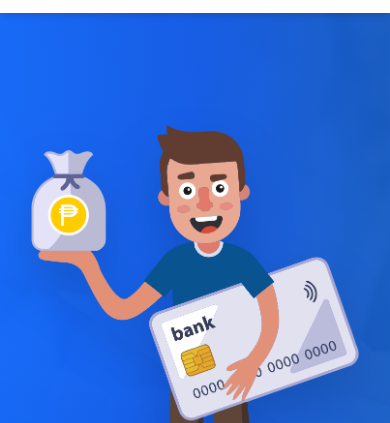
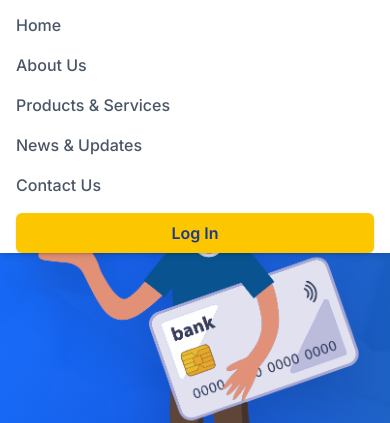
Before and after one commit to KenayT/-TailwindCSS-Rural-Bank-of-Paete-Inc., a website: page index.html in a window 390 px wide. Both pictures are taken after a click on the button 358 px from the left and 40 px from the top of the page. Shown: the part 67-490 px from the top of the page. Drawn offline with Linux system fonts and the light colour scheme.

Commit message:
fixed and updated the mobile res, footer and img
Updated theme toggle button and mobile menu button for improved functionality and styling. Enhanced footer layout and added mobile menu visibility toggle.

```diff
--- a/index.html
+++ b/index.html
@@ -50,33 +50,38 @@
 
         <!-- Right Side: Dark Mode Toggle, Search, Login, Mobile Menu -->
         <div class="flex items-center space-x-3 sm:space-x-4">
-
-          <!-- Light/Dark Mode Switch -->
   <button id="theme-toggle" type="button" class="text-gray-500 dark:text-gray-400 hover:bg-gray-100 dark:hover:bg-gray-700 focus:outline-none focus:ring-2 focus:ring-blue-500 dark:focus:ring-yellow-400 rounded-lg text-sm p-2.5 transition-colors duration-300">
-            <!-- Dark Mode Icon (Moon) -->
     <svg id="theme-toggle-dark-icon" class="hidden w-5 h-5 sm:w-6 sm:h-6" fill="currentColor" viewBox="0 0 20 20"><path d="M17.293 13.293A8 8 0 016.707 2.707a8.001 8.001 0 1010.586 10.586z"></path></svg>
-            <!-- Light Mode Icon (Sun) -->
     <svg id="theme-toggle-light-icon" class="hidden w-5 h-5 sm:w-6 sm:h-6" fill="currentColor" viewBox="0 0 20 20"><path d="M10 2a1 1 0 011 1v1a1 1 0 11-2 0V3a1 1 0 011-1zm4 8a4 4 0 11-8 0 4 4 0 018 0zm-.464 4.95l.707.707a1 1 0 001.414-1.414l-.707-.707a1 1 0 00-1.414 1.414zm2.12-10.607a1 1 0 010 1.414l-.706.707a1 1 0 11-1.414-1.414l.707-.707a1 1 0 011.414 0zM17 11a1 1 0 100-2h-1a1 1 0 100 2h1zm-7 4a1 1 0 011 1v1a1 1 0 11-2 0v-1a1 1 0 011-1zM5.05 6.464A1 1 0 106.465 5.05l-.708-.707a1 1 0 00-1.414 1.414l.707.707zm1.414 8.486l-.707.707a1 1 0 01-1.414-1.414l.707-.707a1 1 0 011.414 1.414zM4 11a1 1 0 100-2H3a1 1 0 000 2h1z" fill-rule="evenodd" clip-rule="evenodd"></path></svg>
   </button>
 
-          <!-- Search Icon -->
   <button class="hidden md:block text-gray-500 dark:text-gray-400 hover:text-blue-600 dark:hover:text-yellow-400 transition-colors duration-300">
     <svg xmlns="http://www.w3.org/2000/svg" class="h-6 w-6" fill="none" viewBox="0 0 24 24" stroke="currentColor"><path stroke-linecap="round" stroke-linejoin="round" stroke-width="2" d="M21 21l-6-6m2-5a7 7 0 11-14 0 7 7 0 0114 0z" /></svg>
   </button>
 
-          <!-- Login Button -->
   <a href="#" class="hidden md:block bg-yellow-400 hover:bg-yellow-500 text-blue-900 font-semibold py-2 px-5 rounded-md shadow-sm transition-all duration-300 transform hover:-translate-y-1">
     Log In
   </a>
 
-          <!-- Mobile Menu Button -->
-          <button class="lg:hidden text-blue-900 dark:text-gray-200 focus:outline-none transition-colors duration-300">
+  <button id="mobile-menu-btn" class="lg:hidden text-blue-900 dark:text-gray-200 focus:outline-none transition-colors duration-300">
     <svg xmlns="http://www.w3.org/2000/svg" class="h-8 w-8" fill="none" viewBox="0 0 24 24" stroke="currentColor"><path stroke-linecap="round" stroke-linejoin="round" stroke-width="2" d="M4 6h16M4 12h16M4 18h16" /></svg>
   </button>
 </div>
 
       </div>
     </div>
+
+    <div id="mobile-menu" class="hidden lg:hidden bg-white dark:bg-gray-900 border-t border-gray-100 dark:border-gray-800 absolute w-full left-0 top-20 shadow-md">
+    <nav class="flex flex-col space-y-4 px-4 py-6 font-medium text-gray-600 dark:text-gray-300">
+    <a href="index.html" class="hover:text-blue-600 dark:hover:text-yellow-400">Home</a>
+    <a href="about.html" class="hover:text-blue-600 dark:hover:text-yellow-400">About Us</a>
+    <a href="products.html" class="hover:text-blue-600 dark:hover:text-yellow-400">Products & Services</a>
+    <a href="news.html" class="hover:text-blue-600 dark:hover:text-yellow-400">News & Updates</a>
+    <a href="contacts.html" class="hover:text-blue-600 dark:hover:text-yellow-400">Contact Us</a>
+    <a href="#" class="bg-yellow-400 hover:bg-yellow-500 text-blue-900 font-semibold py-2 px-5 rounded-md shadow-sm text-center mt-2">Log In</a>
+    </nav>
+    </div>
+
   </header>
 
   <!-- ================= HERO SECTION ================= -->
@@ -261,12 +266,12 @@
     <div class="flex flex-col md:flex-row justify-between items-center gap-6 border-b border-blue-800 dark:border-gray-800 pb-8 mb-6">
 
       <div class="flex items-center gap-3">
-          <img src="assets/logo.png" alt="Footer Logo" class="h-10 w-10 brightness-0 invert" />
+        <img src="assets/logo.png" alt="Footer Logo" class="h-10 w-10 object-contain rounded-full bg-white p-1" />
         <span class="font-bold text-lg">Rural Bank of Paete, Inc.</span>
       </div>
 
       <nav class="flex flex-wrap justify-center gap-6 text-sm font-medium text-blue-200 dark:text-gray-400">
-          <a href="#" class="hover:text-white transition-colors duration-200">Home</a>
+        <a href="index.html" class="hover:text-white transition-colors duration-200">Home</a>
         <a href="about.html" class="hover:text-white transition-colors duration-200">About Us</a>
         <a href="#" class="hover:text-white transition-colors duration-200">Privacy Policy</a>
         <a href="#" class="hover:text-white transition-colors duration-200">Terms of Service</a>
@@ -412,6 +417,19 @@
       const walk = (x - startX) * 2; // Drag sensitivity
       slider.scrollLeft = scrollLeft - walk;
     });
+
+
+    // for mobile buttons
+    const mobileMenuBtn = document.getElementById('mobile-menu-btn');
+    const mobileMenu = document.getElementById('mobile-menu');
+
+    if (mobileMenuBtn && mobileMenu) {
+        mobileMenuBtn.addEventListener('click', function() {
+            mobileMenu.classList.toggle('hidden');
+        });
+    }
+
   </script>
+
 </body>
 </html>
```
Lines whose indentation alone changed are shown as unchanged.
